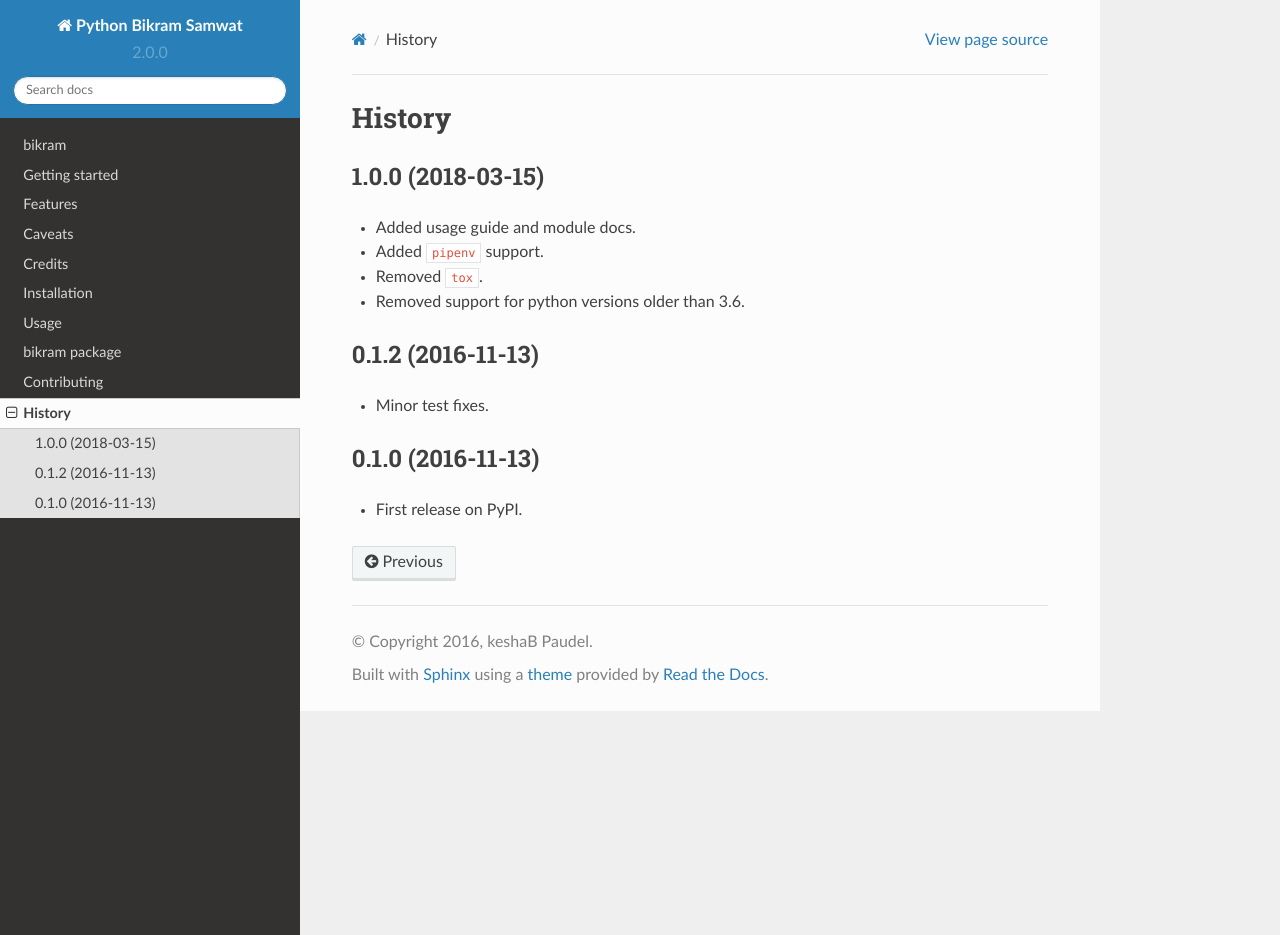
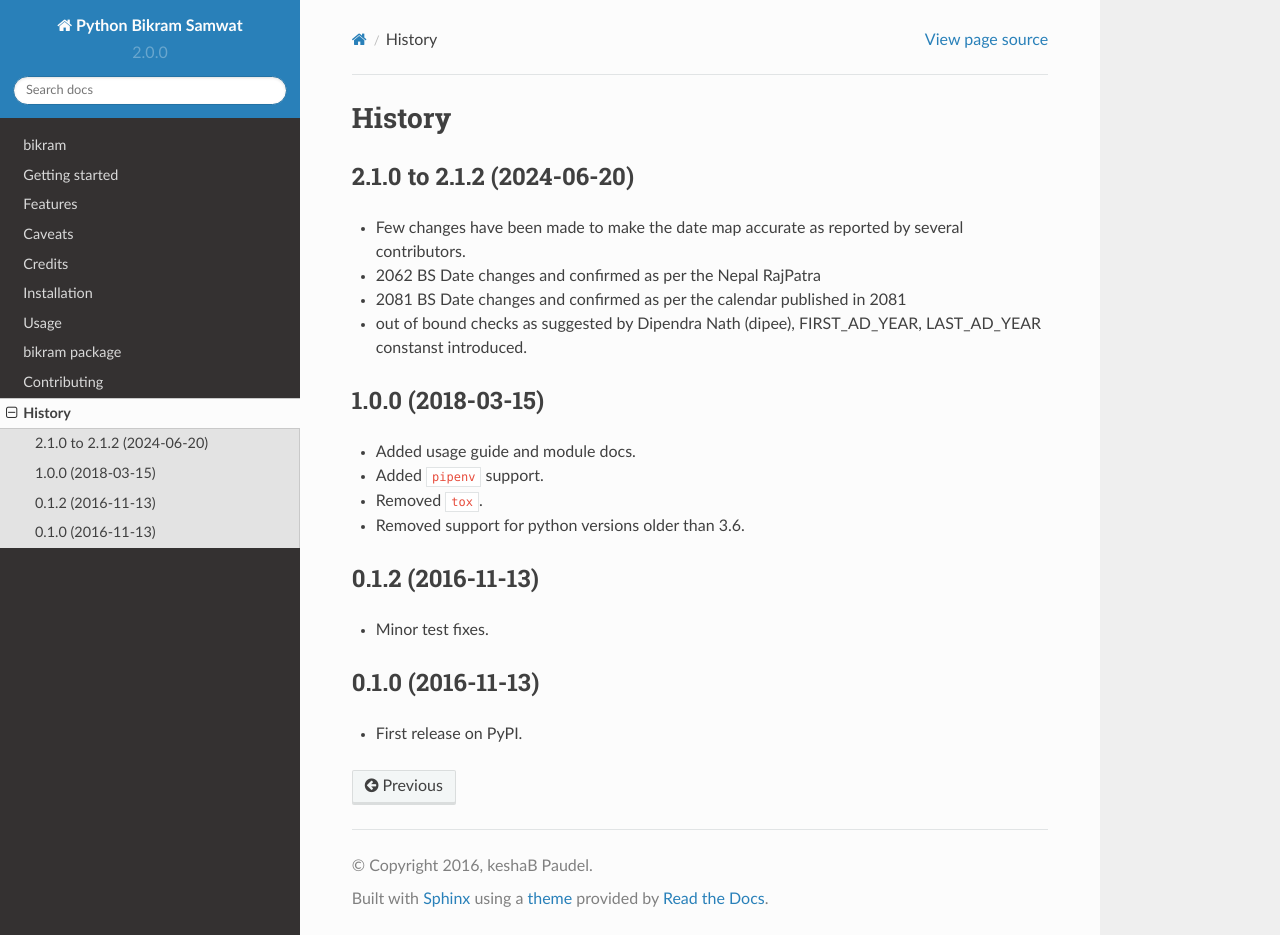
Before and after one commit to aerawatcorp/bikram, a Sphinx documentation site: the page built from docs/history.rst, in a window 1280 px wide and 935 px high. Built offline with Sphinx 7.4.7 and the Read the Docs theme 2.0.0, drawn with Linux system fonts in a browser that asks for light colours.

Commit message:
README updated as per the changes in 2.1.0 to 2.1.2

```diff
--- a/docs/history.rst
+++ b/docs/history.rst
@@ -1,6 +1,13 @@
 =======
 History
 =======
+
+2.1.0 to 2.1.2 (2024-06-20)
+---------------------------
+* Few changes have been made to make the date map accurate as reported by several contributors.
+* 2062 BS Date changes and confirmed as per the Nepal RajPatra
+* 2081 BS Date changes and confirmed as per the calendar published in 2081
+* out of bound checks as suggested by Dipendra Nath (dipee), FIRST_AD_YEAR, LAST_AD_YEAR constanst introduced.
 
 1.0.0 (2018-03-15)
 ------------------
```
